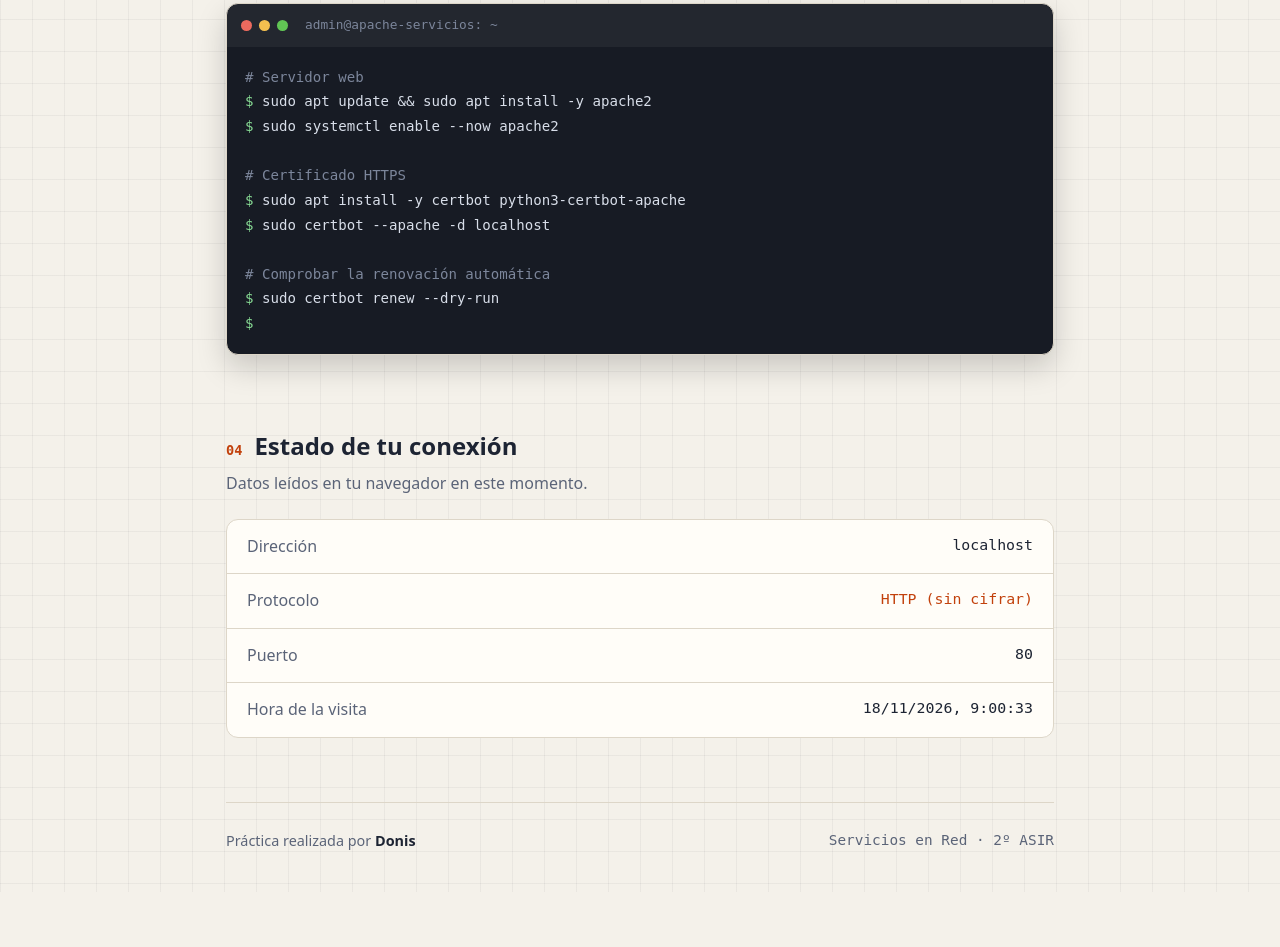
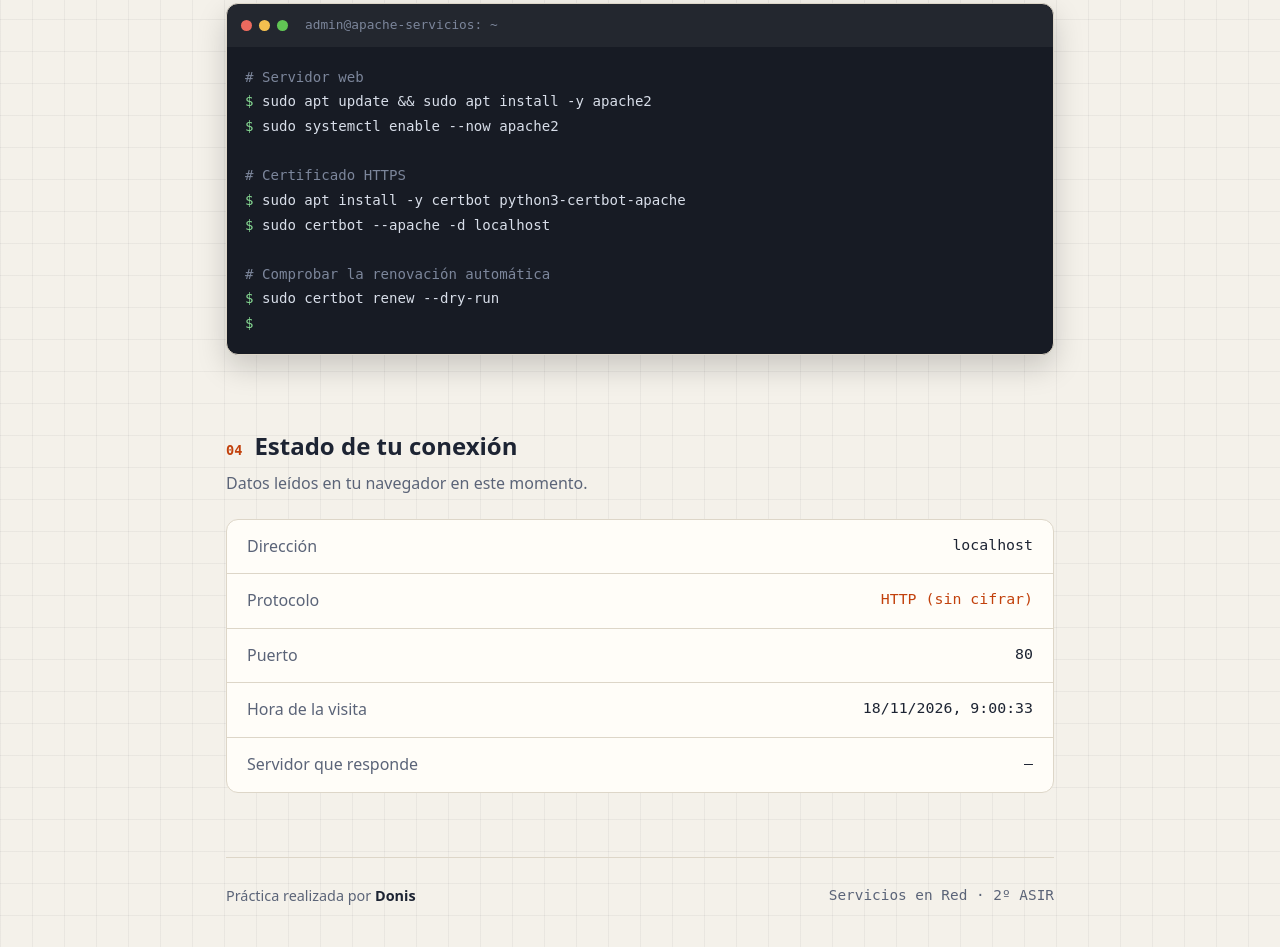
Before and after one commit to danielgonhid/apache-aws-serviciosred, a plain HTML site: page index.html in a window 1280 px wide. Shown: the part 1581-2528 px from the top of the page. Before the commit the page ends 2473 px from the top, so only its background shows below. Drawn offline with Linux system fonts and the light colour scheme.

Commit message:
Añadir HAProxy delante de dos Apache (balanceo, HTTPS y Certbot standalone)
- haproxy/: haproxy.cfg, VirtualHosts en 8081/8082, ports.conf y deploy hook
- index.html muestra qué Apache responde (SSI con mod_include)
- README: sección 5 con montaje, renovación, estadísticas y prueba de caída

Co-Authored-By: Claude Opus 5.5 <noreply@anthropic.com>

```diff
--- a/index.html
+++ b/index.html
@@ -352,6 +352,7 @@
         <div><dt>Protocolo</dt><dd class="mono" id="d-proto">—</dd></div>
         <div><dt>Puerto</dt><dd class="mono" id="d-puerto">—</dd></div>
         <div><dt>Hora de la visita</dt><dd class="mono" id="d-hora">—</dd></div>
+        <div><dt>Servidor que responde</dt><dd class="mono" id="d-servidor"><!--#echo var="SERVIDOR" --></dd></div>
       </dl>
     </section>
 
@@ -375,6 +376,10 @@
     document.getElementById('d-puerto').textContent = location.port || (seguro ? '443' : '80');
     document.getElementById('d-hora').textContent = new Date().toLocaleString('es-ES');
 
+    // Apache escribe aquí su nombre con SSI (mod_include); en local queda vacío
+    var serv = document.getElementById('d-servidor');
+    if (!serv.textContent.trim() || serv.textContent.trim() === '(none)') serv.textContent = '—';
+
     // Muestra el dominio real en el comando de certbot cuando se entra por nombre
     if (/[a-z]/i.test(location.hostname)) {
       document.getElementById('cmd-host').textContent = location.hostname;
```
Also changed, not shown: 6 other files.
